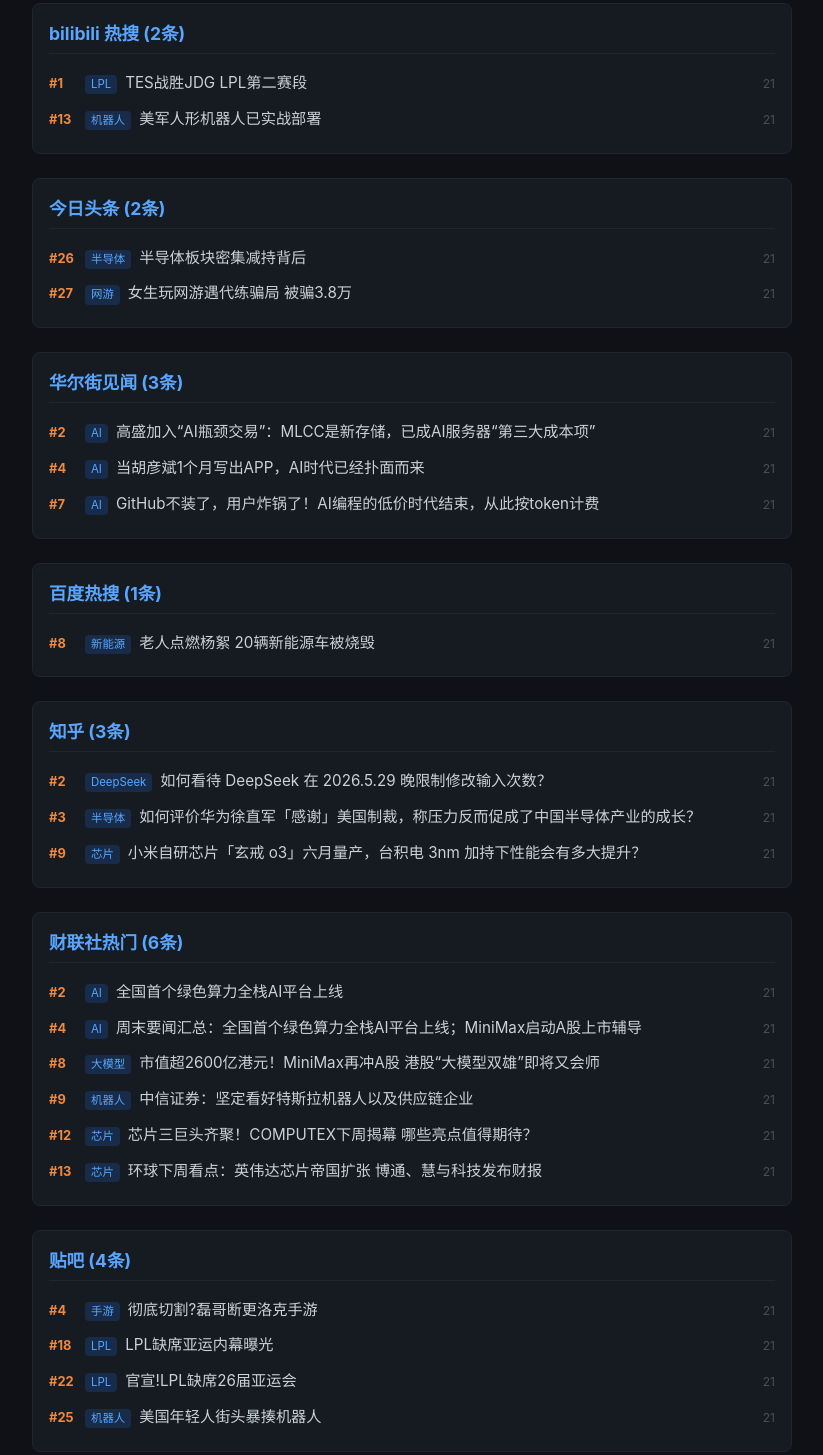
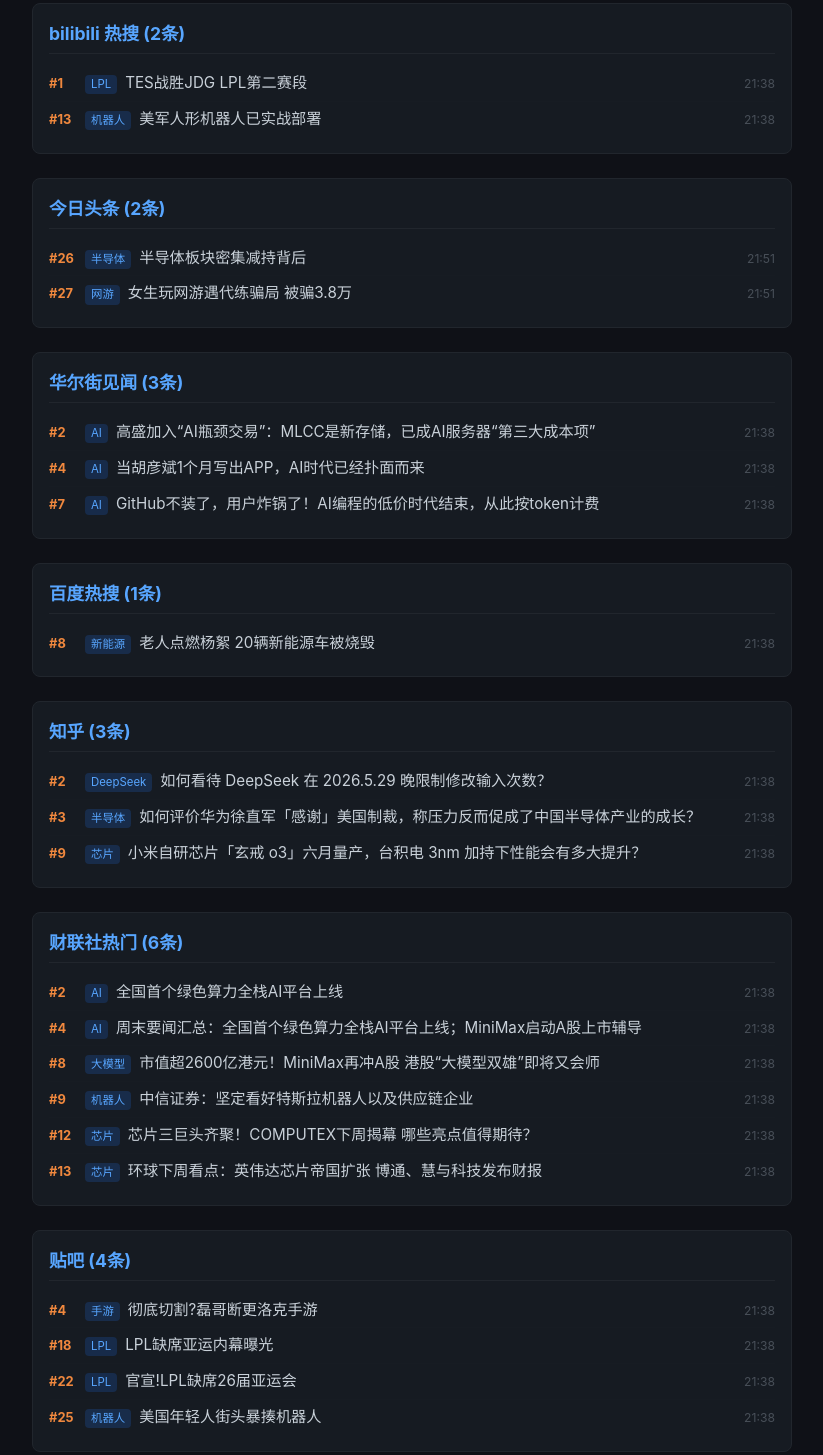
Before and after one commit to Nineeeeeee/news, a plain HTML site: page 2026/05/31/index.html in a window 1280 px wide. Shown: the part 130-1585 px from the top of the page, without its empty margins (228-1051 px from the left). Drawn offline with Linux system fonts and the light colour scheme.

Commit message:
Update 2026-05-31 - 21 news items

```diff
--- a/2026/05/31/index.html
+++ b/2026/05/31/index.html
@@ -61,13 +61,13 @@
   <span class="rank">#1</span>
   <span class="kw-tag">LPL</span>
   <span class="news-title"><a href="https://search.bilibili.com/all?keyword=JDG+TES" target="_blank">TES战胜JDG LPL第二赛段</a></span>
-  <span class="time">21</span>
+  <span class="time">21:38</span>
 </div>
 <div class="news-item">
   <span class="rank">#13</span>
   <span class="kw-tag">机器人</span>
   <span class="news-title"><a href="https://search.bilibili.com/all?keyword=%E7%BE%8E%E5%86%9B%E4%BA%BA%E5%BD%A2%E6%9C%BA%E5%99%A8%E4%BA%BA%E5%B7%B2%E5%AE%9E%E6%88%98%E9%83%A8%E7%BD%B2" target="_blank">美军人形机器人已实战部署</a></span>
-  <span class="time">21</span>
+  <span class="time">21:38</span>
 </div>
 </div>
 <div class="platform-group">
@@ -76,13 +76,13 @@
   <span class="rank">#26</span>
   <span class="kw-tag">半导体</span>
   <span class="news-title"><a href="https://www.toutiao.com/trending/7645071930697187382/" target="_blank">半导体板块密集减持背后</a></span>
-  <span class="time">21</span>
+  <span class="time">21:51</span>
 </div>
 <div class="news-item">
   <span class="rank">#27</span>
   <span class="kw-tag">网游</span>
   <span class="news-title"><a href="https://www.toutiao.com/trending/7645891854580121619/" target="_blank">女生玩网游遇代练骗局 被骗3.8万</a></span>
-  <span class="time">21</span>
+  <span class="time">21:51</span>
 </div>
 </div>
 <div class="platform-group">
@@ -91,19 +91,19 @@
   <span class="rank">#2</span>
   <span class="kw-tag">AI</span>
   <span class="news-title"><a href="https://wallstreetcn.com/articles/3773499" target="_blank">高盛加入“AI瓶颈交易”：MLCC是新存储，已成AI服务器“第三大成本项”</a></span>
-  <span class="time">21</span>
+  <span class="time">21:38</span>
 </div>
 <div class="news-item">
   <span class="rank">#4</span>
   <span class="kw-tag">AI</span>
   <span class="news-title"><a href="https://wallstreetcn.com/articles/3773513" target="_blank">当胡彦斌1个月写出APP，AI时代已经扑面而来</a></span>
-  <span class="time">21</span>
+  <span class="time">21:38</span>
 </div>
 <div class="news-item">
   <span class="rank">#7</span>
   <span class="kw-tag">AI</span>
   <span class="news-title"><a href="https://wallstreetcn.com/articles/3773512" target="_blank">GitHub不装了，用户炸锅了！AI编程的低价时代结束，从此按token计费</a></span>
-  <span class="time">21</span>
+  <span class="time">21:38</span>
 </div>
 </div>
 <div class="platform-group">
@@ -112,7 +112,7 @@
   <span class="rank">#8</span>
   <span class="kw-tag">新能源</span>
   <span class="news-title"><a href="https://www.baidu.com/s?wd=%E8%80%81%E4%BA%BA%E7%82%B9%E7%87%83%E6%9D%A8%E7%B5%AE+20%E8%BE%86%E6%96%B0%E8%83%BD%E6%BA%90%E8%BD%A6%E8%A2%AB%E7%83%A7%E6%AF%81" target="_blank">老人点燃杨絮 20辆新能源车被烧毁</a></span>
-  <span class="time">21</span>
+  <span class="time">21:38</span>
 </div>
 </div>
 <div class="platform-group">
@@ -121,19 +121,19 @@
   <span class="rank">#2</span>
   <span class="kw-tag">DeepSeek</span>
   <span class="news-title"><a href="https://www.zhihu.com/question/2043802300246915002" target="_blank">如何看待 DeepSeek 在 2026.5.29 晚限制修改输入次数？</a></span>
-  <span class="time">21</span>
+  <span class="time">21:38</span>
 </div>
 <div class="news-item">
   <span class="rank">#3</span>
   <span class="kw-tag">半导体</span>
   <span class="news-title"><a href="https://www.zhihu.com/question/2044415469747007658" target="_blank">如何评价华为徐直军「感谢」美国制裁，称压力反而促成了中国半导体产业的成长？</a></span>
-  <span class="time">21</span>
+  <span class="time">21:38</span>
 </div>
 <div class="news-item">
   <span class="rank">#9</span>
   <span class="kw-tag">芯片</span>
   <span class="news-title"><a href="https://www.zhihu.com/question/2043989303341142831" target="_blank">小米自研芯片「玄戒 o3」六月量产，台积电 3nm 加持下性能会有多大提升？</a></span>
-  <span class="time">21</span>
+  <span class="time">21:38</span>
 </div>
 </div>
 <div class="platform-group">
@@ -142,37 +142,37 @@
   <span class="rank">#2</span>
   <span class="kw-tag">AI</span>
   <span class="news-title"><a href="https://www.cls.cn/detail/2386167" target="_blank">全国首个绿色算力全栈AI平台上线</a></span>
-  <span class="time">21</span>
+  <span class="time">21:38</span>
 </div>
 <div class="news-item">
   <span class="rank">#4</span>
   <span class="kw-tag">AI</span>
   <span class="news-title"><a href="https://www.cls.cn/detail/2386314" target="_blank">周末要闻汇总：全国首个绿色算力全栈AI平台上线；MiniMax启动A股上市辅导</a></span>
-  <span class="time">21</span>
+  <span class="time">21:38</span>
 </div>
 <div class="news-item">
   <span class="rank">#8</span>
   <span class="kw-tag">大模型</span>
   <span class="news-title"><a href="https://www.cls.cn/detail/2386025" target="_blank">市值超2600亿港元！MiniMax再冲A股  港股“大模型双雄”即将又会师</a></span>
-  <span class="time">21</span>
+  <span class="time">21:38</span>
 </div>
 <div class="news-item">
   <span class="rank">#9</span>
   <span class="kw-tag">机器人</span>
   <span class="news-title"><a href="https://www.cls.cn/detail/2386131" target="_blank">中信证券：坚定看好特斯拉机器人以及供应链企业</a></span>
-  <span class="time">21</span>
+  <span class="time">21:38</span>
 </div>
 <div class="news-item">
   <span class="rank">#12</span>
   <span class="kw-tag">芯片</span>
   <span class="news-title"><a href="https://www.cls.cn/detail/2386206" target="_blank">芯片三巨头齐聚！COMPUTEX下周揭幕 哪些亮点值得期待？</a></span>
-  <span class="time">21</span>
+  <span class="time">21:38</span>
 </div>
 <div class="news-item">
   <span class="rank">#13</span>
   <span class="kw-tag">芯片</span>
   <span class="news-title"><a href="https://www.cls.cn/detail/2386233" target="_blank">环球下周看点：英伟达芯片帝国扩张 博通、慧与科技发布财报</a></span>
-  <span class="time">21</span>
+  <span class="time">21:38</span>
 </div>
 </div>
 <div class="platform-group">
@@ -181,25 +181,25 @@
   <span class="rank">#4</span>
   <span class="kw-tag">手游</span>
   <span class="news-title"><a href="https://tieba.baidu.com/hottopic/browse/hottopic?amp%3Btopic_name=%E5%BD%BB%E5%BA%95%E5%88%87%E5%89%B2%3F%E7%A3%8A%E5%93%A5%E6%96%AD%E6%9B%B4%E6%B4%9B%E5%85%8B%E6%89%8B%E6%B8%B8&topic_id=28354736" target="_blank">彻底切割?磊哥断更洛克手游</a></span>
-  <span class="time">21</span>
+  <span class="time">21:38</span>
 </div>
 <div class="news-item">
   <span class="rank">#18</span>
   <span class="kw-tag">LPL</span>
   <span class="news-title"><a href="https://tieba.baidu.com/hottopic/browse/hottopic?amp%3Btopic_name=LPL%E7%BC%BA%E5%B8%AD%E4%BA%9A%E8%BF%90%E5%86%85%E5%B9%95%E6%9B%9D%E5%85%89&topic_id=28354722" target="_blank">LPL缺席亚运内幕曝光</a></span>
-  <span class="time">21</span>
+  <span class="time">21:38</span>
 </div>
 <div class="news-item">
   <span class="rank">#22</span>
   <span class="kw-tag">LPL</span>
   <span class="news-title"><a href="https://tieba.baidu.com/hottopic/browse/hottopic?amp%3Btopic_name=%E5%AE%98%E5%AE%A3%21LPL%E7%BC%BA%E5%B8%AD26%E5%B1%8A%E4%BA%9A%E8%BF%90%E4%BC%9A&topic_id=28354712" target="_blank">官宣!LPL缺席26届亚运会</a></span>
-  <span class="time">21</span>
+  <span class="time">21:38</span>
 </div>
 <div class="news-item">
   <span class="rank">#25</span>
   <span class="kw-tag">机器人</span>
   <span class="news-title"><a href="https://tieba.baidu.com/hottopic/browse/hottopic?amp%3Btopic_name=%E7%BE%8E%E5%9B%BD%E5%B9%B4%E8%BD%BB%E4%BA%BA%E8%A1%97%E5%A4%B4%E6%9A%B4%E6%8F%8D%E6%9C%BA%E5%99%A8%E4%BA%BA&topic_id=28354688" target="_blank">美国年轻人街头暴揍机器人</a></span>
-  <span class="time">21</span>
+  <span class="time">21:38</span>
 </div>
 </div>
 
```
Also changed, not shown: 1 other file.
